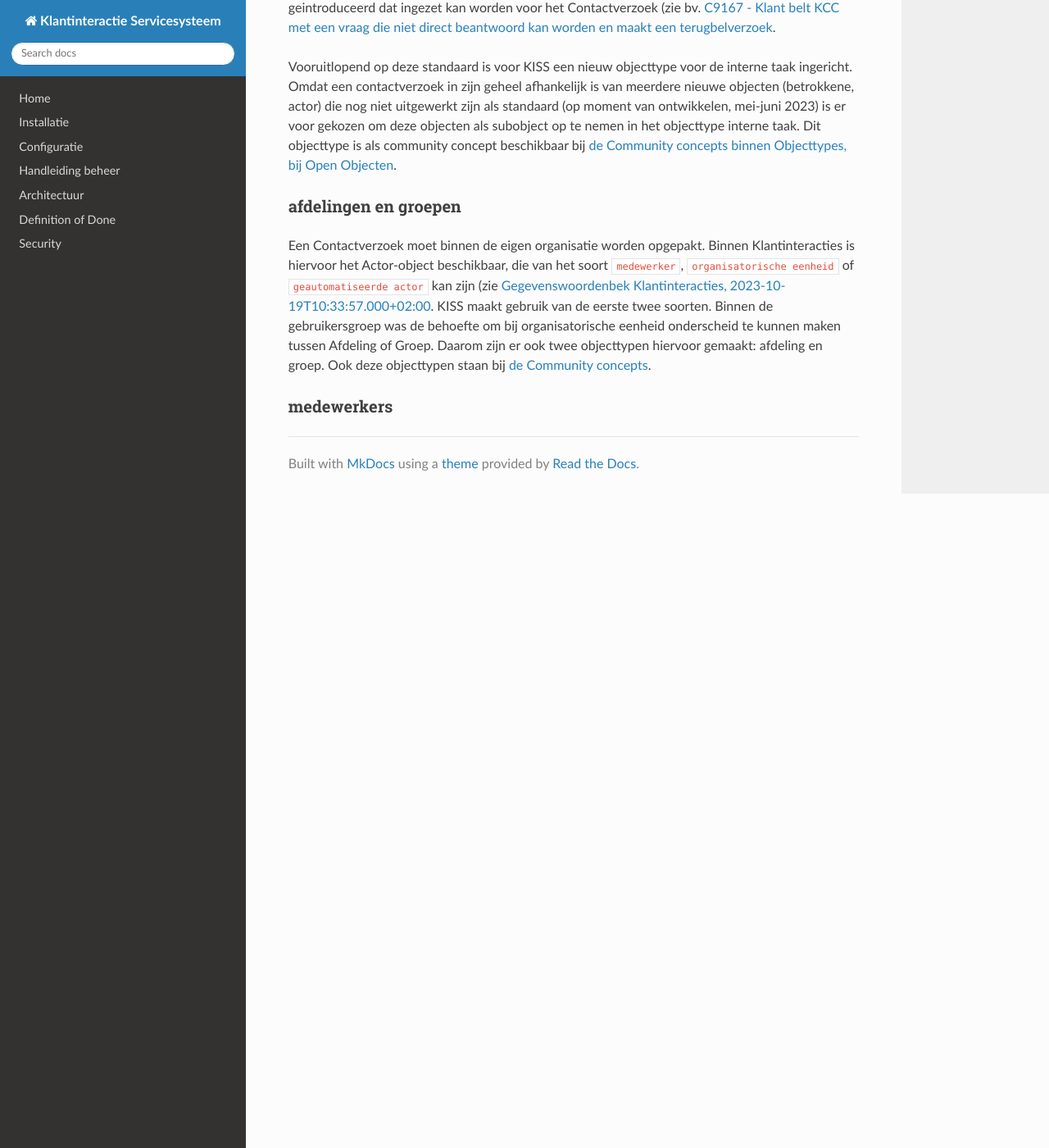
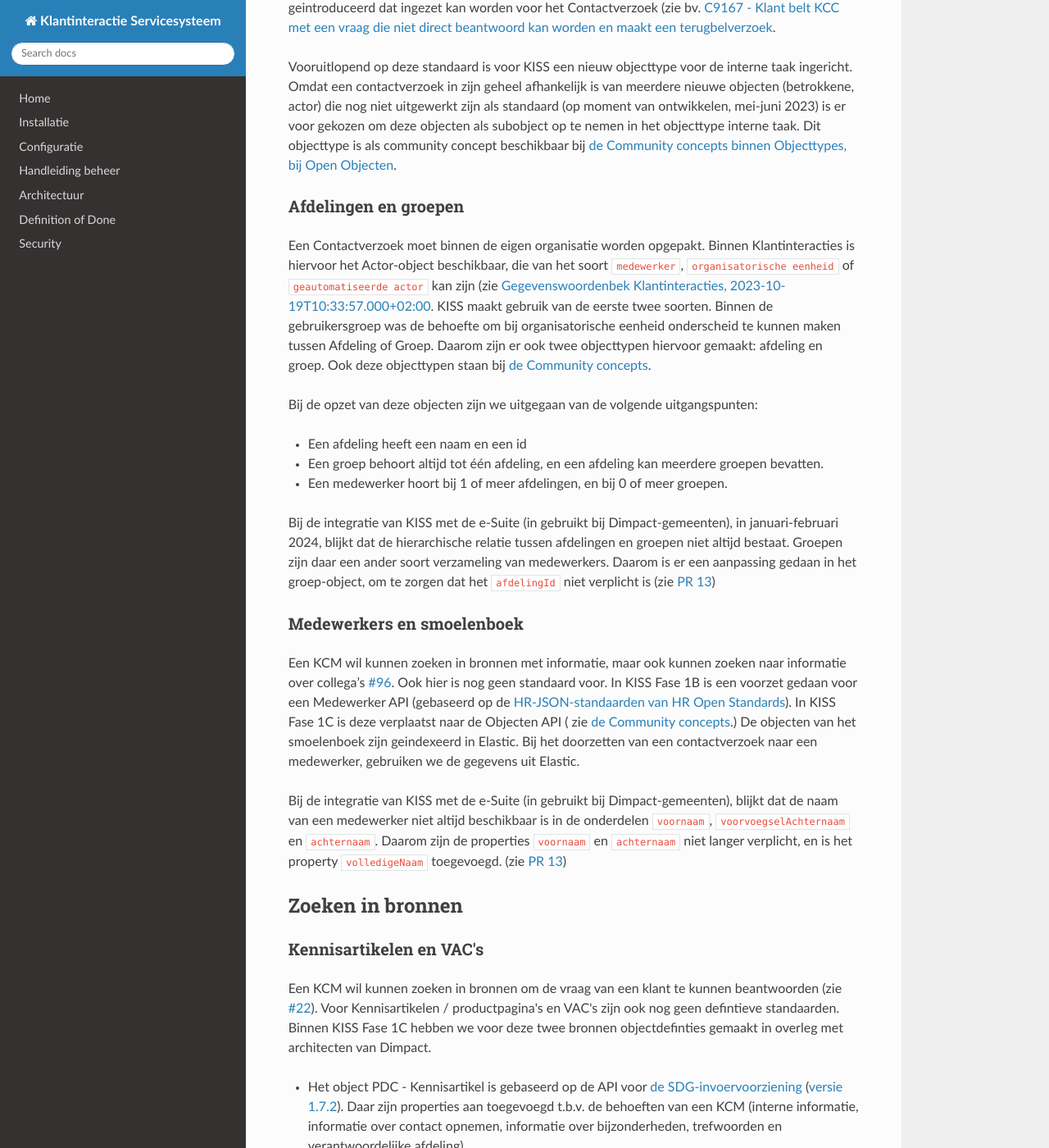
Before and after one commit to Klantinteractie-Servicesysteem/.github, an MkDocs documentation site: the page built from docs/DECISION-RECORD.md, in a window 1280 px wide and 1400 px high, scrolled down 1303 px. Shown: the whole window at 82% size. Built offline with MkDocs 1.6.1, drawn with Linux system fonts in a browser that asks for light colours; nearby versions of some CDN libraries; some of the changed text lies outside the part shown.

Commit message:
Update DECISION-RECORD.md
Afronden dit deel; de detail-informatie over uitbreiding van de contactmomenten post doe ik in een apart document.

```diff
--- a/docs/DECISION-RECORD.md
+++ b/docs/DECISION-RECORD.md
@@ -27,7 +27,34 @@
 
 Vooruitlopend op deze standaard is voor KISS een nieuw objecttype voor de interne taak ingericht. Omdat een contactverzoek in zijn geheel afhankelijk is van meerdere nieuwe objecten (betrokkene, actor) die nog niet uitgewerkt zijn als standaard (op moment van ontwikkelen, mei-juni 2023) is er voor gekozen om deze objecten als subobject op te nemen in het objecttype interne taak. Dit objecttype is als community concept beschikbaar bij [de Community concepts binnen Objecttypes, bij Open Objecten](https://github.com/open-objecten/objecttypes/tree/main/community-concepts).
 
-### afdelingen en groepen
+### Afdelingen en groepen
 Een Contactverzoek moet binnen de eigen organisatie worden opgepakt. Binnen Klantinteracties is hiervoor het Actor-object beschikbaar, die van het soort `medewerker`, `organisatorische eenheid` of `geautomatiseerde actor` kan zijn (zie [Gegevenswoordenbek Klantinteracties, 2023-10-19T10:33:57.000+02:00](https://vng-realisatie.github.io/klantinteracties/informatiemodel/gegevenswoordenboek). KISS maakt gebruik van de eerste twee soorten. Binnen de gebruikersgroep was de behoefte om bij organisatorische eenheid onderscheid te kunnen maken tussen Afdeling of Groep. Daarom zijn er ook twee objecttypen hiervoor gemaakt: afdeling en groep. Ook deze objecttypen staan bij [de Community concepts](https://github.com/open-objecten/objecttypes/tree/main/community-concepts).
 
-### medewerkers
+Bij de opzet van deze objecten zijn we uitgegaan van de volgende uitgangspunten:
+
+- Een afdeling heeft een naam en een id
+- Een groep behoort altijd tot één afdeling, en een afdeling kan meerdere groepen bevatten.
+- Een medewerker hoort bij 1 of meer afdelingen, en bij 0 of meer groepen.
+
+Bij de integratie van KISS met de e-Suite (in gebruikt bij Dimpact-gemeenten), in januari-februari 2024, blijkt dat de hierarchische relatie tussen afdelingen en groepen niet altijd bestaat. Groepen zijn daar een ander soort verzameling van medewerkers. Daarom is er een aanpassing gedaan in het groep-object, om te zorgen dat het `afdelingId` niet verplicht is (zie [PR 13](https://github.com/open-objecten/objecttypes/pull/13))
+
+
+### Medewerkers en smoelenboek
+Een KCM wil kunnen zoeken in bronnen met informatie, maar ook kunnen zoeken naar informatie over collega’s [#96](https://github.com/Klantinteractie-Servicesysteem/KISS-frontend/issues/96). Ook hier is nog geen standaard voor. In KISS Fase 1B is een voorzet gedaan voor een Medewerker API (gebaseerd op  de [HR-JSON-standaarden van HR Open Standards](https://www.hropenstandards.org/)). In KISS Fase 1C is deze verplaatst naar de Objecten API ( zie [de Community concepts](https://github.com/open-objecten/objecttypes/tree/main/community-concepts).) De objecten van het smoelenboek zijn geindexeerd in Elastic. Bij het doorzetten van een contactverzoek naar een medewerker, gebruiken we de gegevens uit Elastic.
+
+Bij de integratie van KISS met de e-Suite (in gebruikt bij Dimpact-gemeenten), blijkt dat de naam van een medewerker niet altijd beschikbaar is in de onderdelen `voornaam`, `voorvoegselAchternaam` en `achternaam`. Daarom zijn de properties `voornaam` en `achternaam` niet langer verplicht, en is het property `volledigeNaam` toegevoegd. (zie [PR 13](https://github.com/open-objecten/objecttypes/pull/13))
+
+## Zoeken in bronnen
+### Kennisartikelen en VAC's
+Een KCM wil kunnen zoeken in bronnen om de vraag van een klant te kunnen beantwoorden (zie [#22](https://github.com/Klantinteractie-Servicesysteem/KISS-frontend/issues/22)). Voor Kennisartikelen / productpagina's en VAC's zijn ook nog geen defintieve standaarden. Binnen KISS Fase 1C hebben we voor deze twee bronnen objectdefinties gemaakt in overleg met architecten van Dimpact.
+
+- Het object PDC - Kennisartikel is gebaseerd op de API voor [de SDG-invoervoorziening](https://github.com/maykinmedia/sdg-invoervoorziening)  ([versie 1.7.2](https://redocly.github.io/redoc/?url=https://raw.githubusercontent.com/maykinmedia/sdg-invoervoorziening/1.7.2/src/openapi.yaml&nocors)). Daar zijn properties aan toegevoegd t.b.v. de behoeften van een KCM (interne informatie, informatie over contact opnemen, informatie over bijzonderheden, trefwoorden en verantwoordelijke afdeling).
+- Het object VAC is gebaseerd op een vergelijking van PDC - Kennisartikel, met de structuur van VAC's in SDU-catalougs.
+
+Beide objecten staan bij [de Community concepts](https://github.com/open-objecten/objecttypes/tree/main/community-concepts).
+
+
+## Contactmoment: de uitgebreide POST
+KISS schrijft Contactmomenten weg m.b.v de VNG Contactmomenten API zoals deze is geïmplementeerd in Open Klant v0.5-pre. In een eerdere versie van KISS waren de gegevens die nu in Contactmomentdetails zitten, onderdeel van het uitgebreide Contactmoment. Omdat in KISS 1C de weg is gekozen om bestaande standaarden niet uit te breiden, zijn deze gegevens verplaatst naar Contactmomentdetails. Maar: ze zijn nog steeds onderdeel van de POST die KISS doet op de Contactmomenten API.  het ontvangende register negeeert deze onderdelen, en registreert alleen het object zoals gedefinieerde in de Contactmomenten API.
+
+Bij de integratie met de e-Suite (in gebruikt bij Dimpact-gemeenten), in januari-februari 2024, is een additionele uitbreiding gedaan van de POST-data in contactmoment.
```
